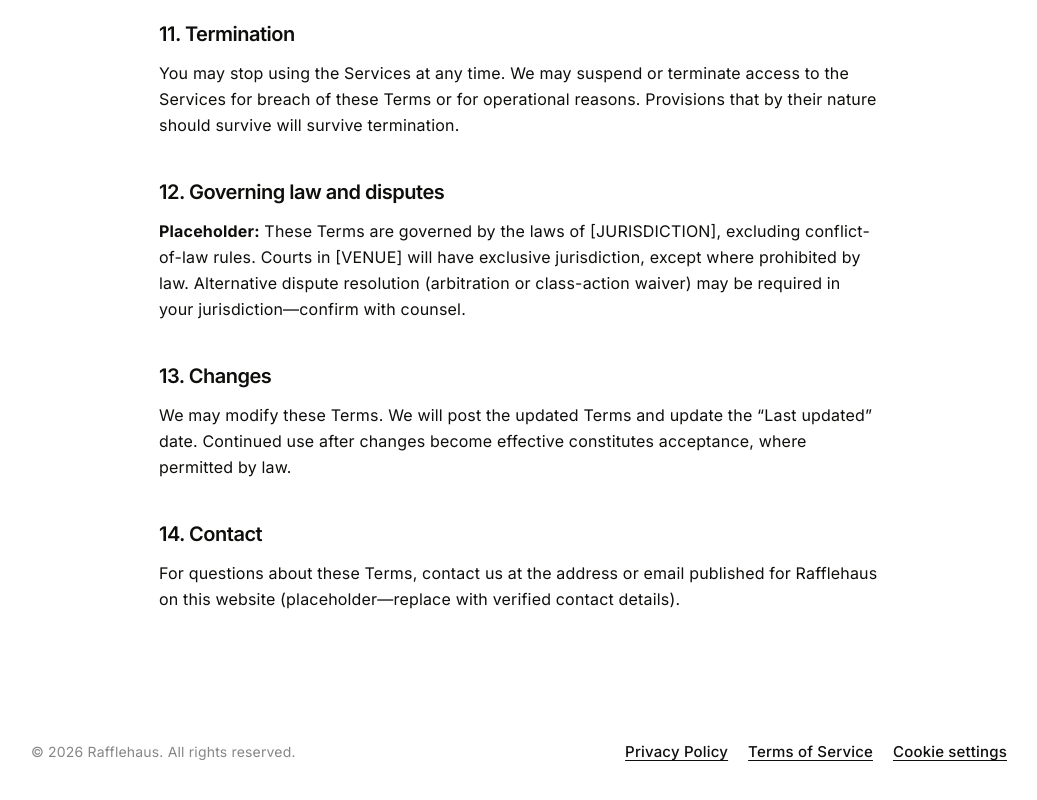
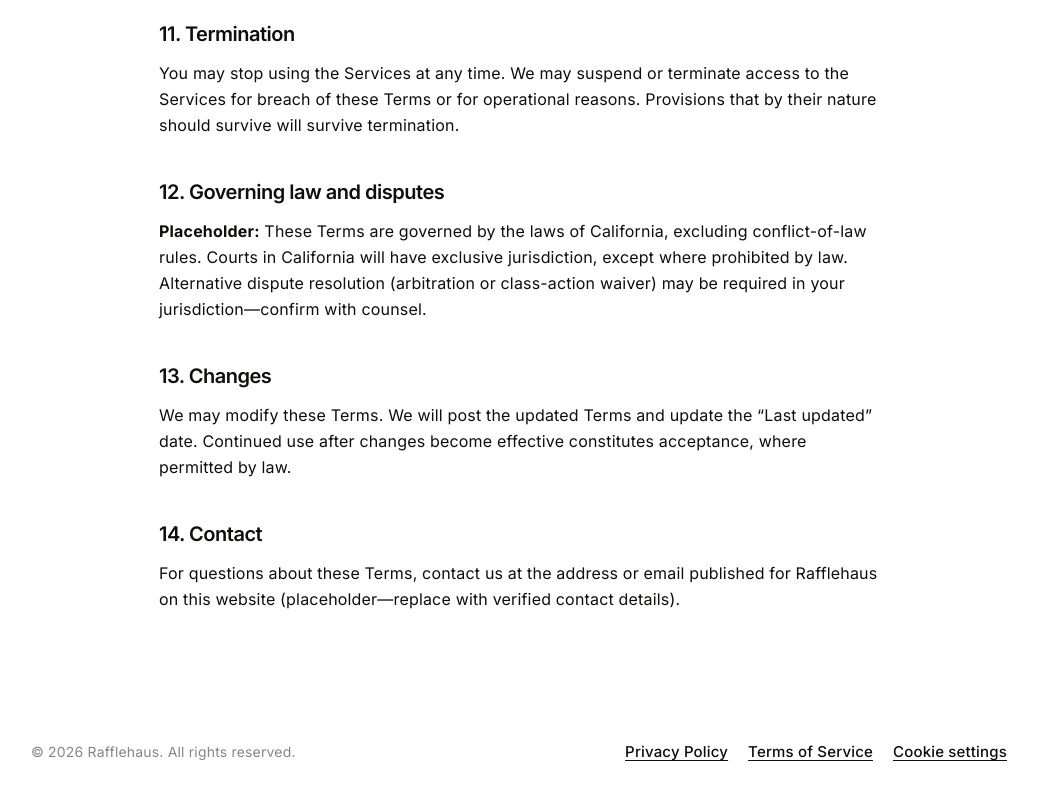
Before and after one commit to ItsMeAra/lotto-desk, a Next.js app: page /terms in a window 1280 px wide. Shown: the part 2280-3080 px from the top of the page, without its empty margins (121-1158 px from the left). Built offline with nearby package versions, Linux system fonts and the light colour scheme.

Commit message:
feat: user settings

```diff
--- a/src/app/terms/page.tsx
+++ b/src/app/terms/page.tsx
@@ -126,8 +126,8 @@ export default function TermsPage() {
         <section className="space-y-3">
           <h2 className="text-xl font-semibold tracking-tight text-clay-black">12. Governing law and disputes</h2>
           <p>
-            <strong>Placeholder:</strong> These Terms are governed by the laws of [JURISDICTION], excluding conflict-of-law
-            rules. Courts in [VENUE] will have exclusive jurisdiction, except where prohibited by law. Alternative dispute
+            <strong>Placeholder:</strong> These Terms are governed by the laws of California, excluding conflict-of-law
+            rules. Courts in California will have exclusive jurisdiction, except where prohibited by law. Alternative dispute
             resolution (arbitration or class-action waiver) may be required in your jurisdiction—confirm with counsel.
           </p>
         </section>
```
